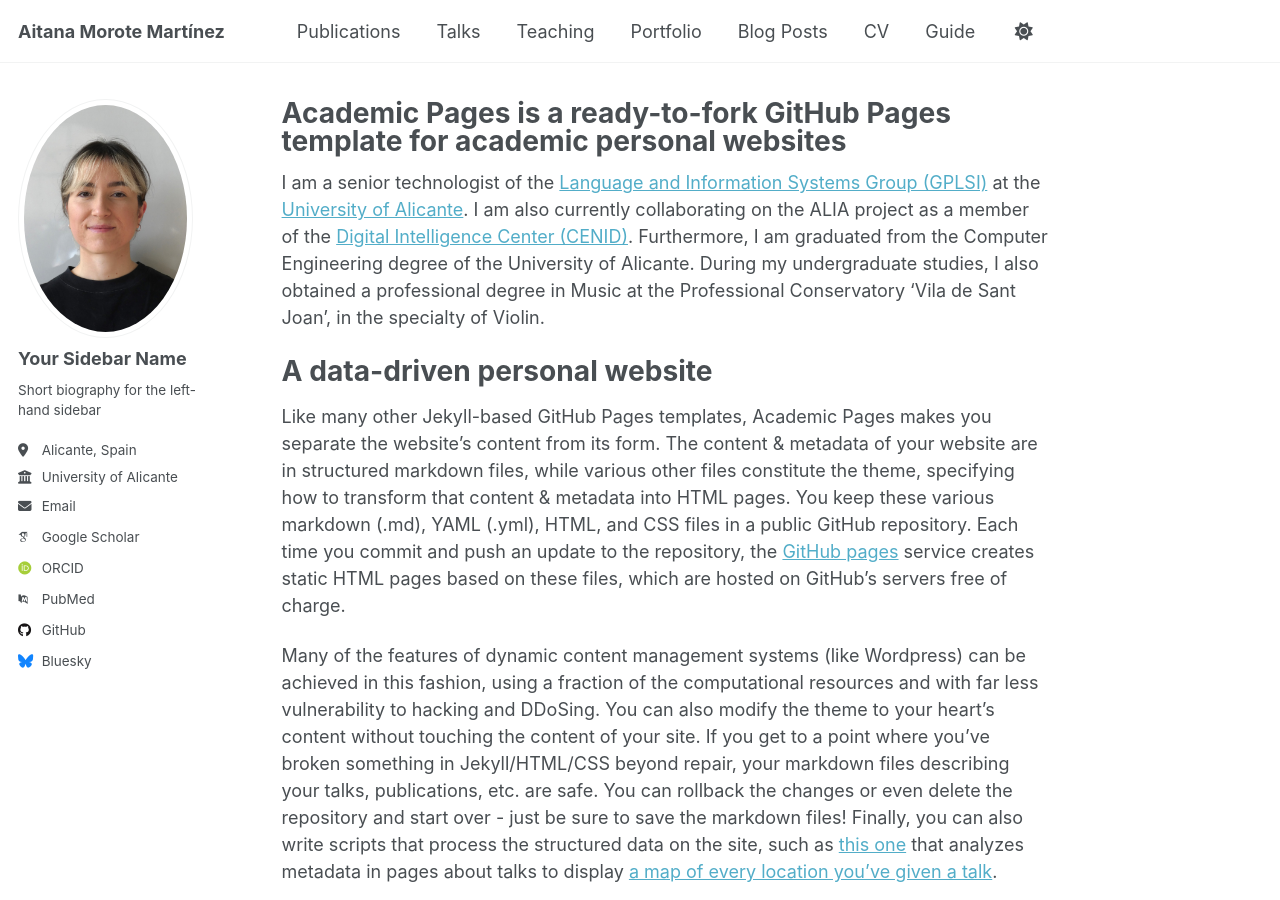
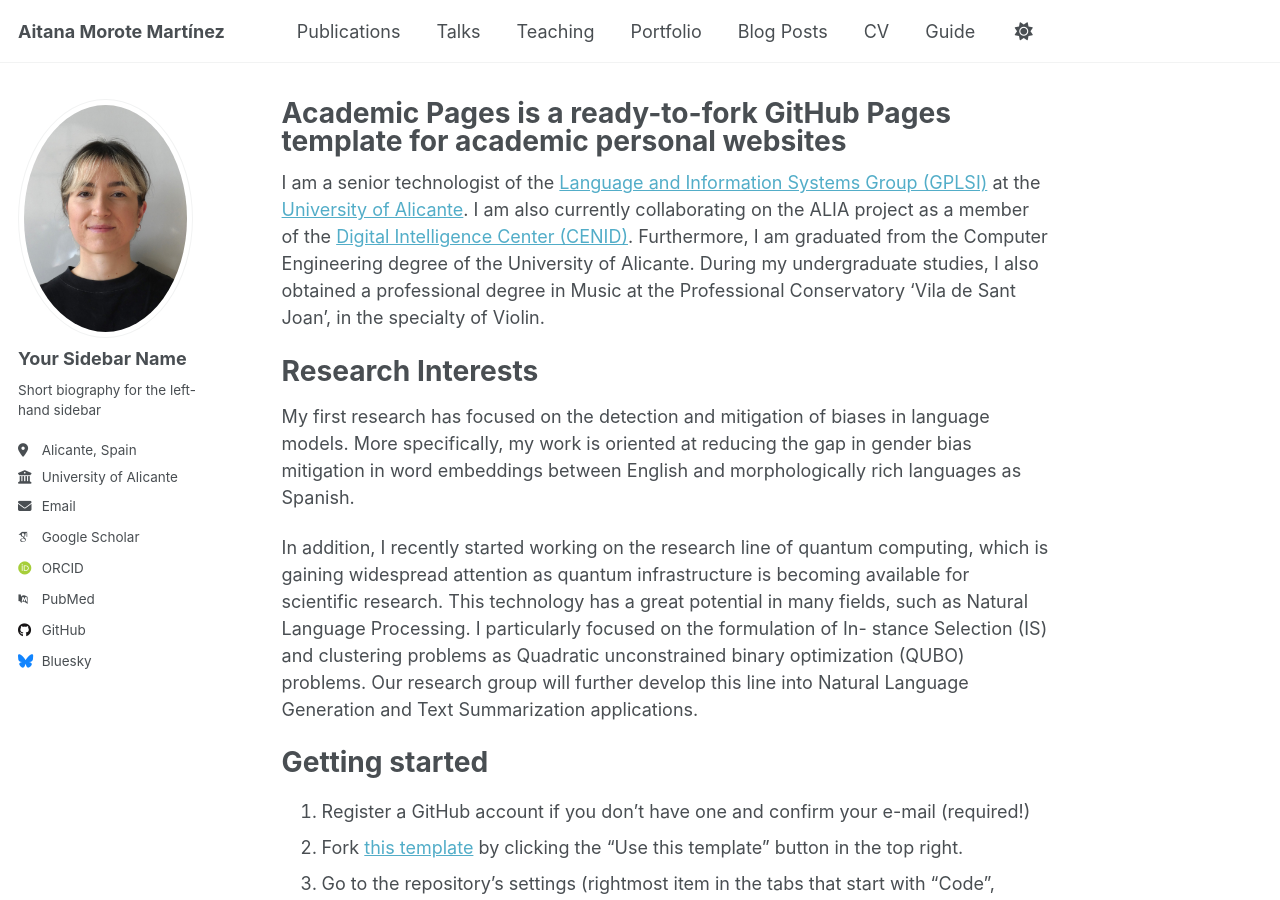
Before and after one commit to amm533/amm533.github.io, a Jekyll site: the page built from _pages/about.md, in a window 1280 px wide and 900 px high. Built offline with Jekyll 4.4.1, drawn with Linux system fonts in a browser that asks for light colours; some web fonts are replaced.

Commit message:
Update about.md

```diff
--- a/_pages/about.md
+++ b/_pages/about.md
@@ -11,11 +11,18 @@ I am a senior technologist of the [Language and Information Systems Group (GPLSI
 Furthermore, I am graduated from the Computer Engineering degree of the University of Alicante. During my undergraduate studies, I also obtained a professional degree in Music at the Professional Conservatory ‘Vila de Sant Joan’, in the specialty of Violin.
 
 
-A data-driven personal website
+Research Interests
 ======
-Like many other Jekyll-based GitHub Pages templates, Academic Pages makes you separate the website's content from its form. The content & metadata of your website are in structured markdown files, while various other files constitute the theme, specifying how to transform that content & metadata into HTML pages. You keep these various markdown (.md), YAML (.yml), HTML, and CSS files in a public GitHub repository. Each time you commit and push an update to the repository, the [GitHub pages](https://pages.github.com/) service creates static HTML pages based on these files, which are hosted on GitHub's servers free of charge.
+My first research has focused on the detection and mitigation of biases in language models. More specifically,
+my work is oriented at reducing the gap in gender bias mitigation in word embeddings between English and
+morphologically rich languages as Spanish.
 
-Many of the features of dynamic content management systems (like Wordpress) can be achieved in this fashion, using a fraction of the computational resources and with far less vulnerability to hacking and DDoSing. You can also modify the theme to your heart's content without touching the content of your site. If you get to a point where you've broken something in Jekyll/HTML/CSS beyond repair, your markdown files describing your talks, publications, etc. are safe. You can rollback the changes or even delete the repository and start over - just be sure to save the markdown files! Finally, you can also write scripts that process the structured data on the site, such as [this one](https://github.com/academicpages/academicpages.github.io/blob/master/talkmap.ipynb) that analyzes metadata in pages about talks to display [a map of every location you've given a talk](https://academicpages.github.io/talkmap.html).
+In addition, I recently started working on the research line of quantum computing, which is gaining widespread
+attention as quantum infrastructure is becoming available for scientific research. This technology has a great
+potential in many fields, such as Natural Language Processing. I particularly focused on the formulation of In-
+stance Selection (IS) and clustering problems as Quadratic unconstrained binary optimization (QUBO) problems.
+Our research group will further develop this line into Natural Language Generation and Text Summarization
+applications.
 
 Getting started
 ======
```
